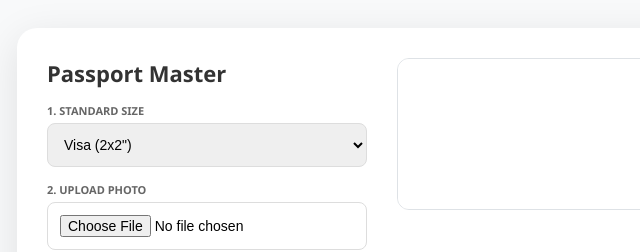
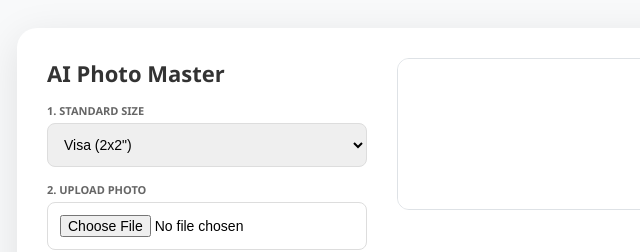
Before and after one commit to sudheepnbr/passportsizephoto, a plain HTML site: page index.html in a window 1280 px wide. Shown: the top 252 px of the page, 267-907 px from the left. Drawn offline with Linux system fonts and the light colour scheme.

Commit message:
Update index.html

```diff
--- a/index.html
+++ b/index.html
@@ -50,7 +50,7 @@
 
 <div class="app">
     <div class="controls">
-        <h2>Passport Master</h2>
+        <h2>AI Photo Master</h2>
 
         <label>1. Standard Size</label>
         <select id="country">
```
